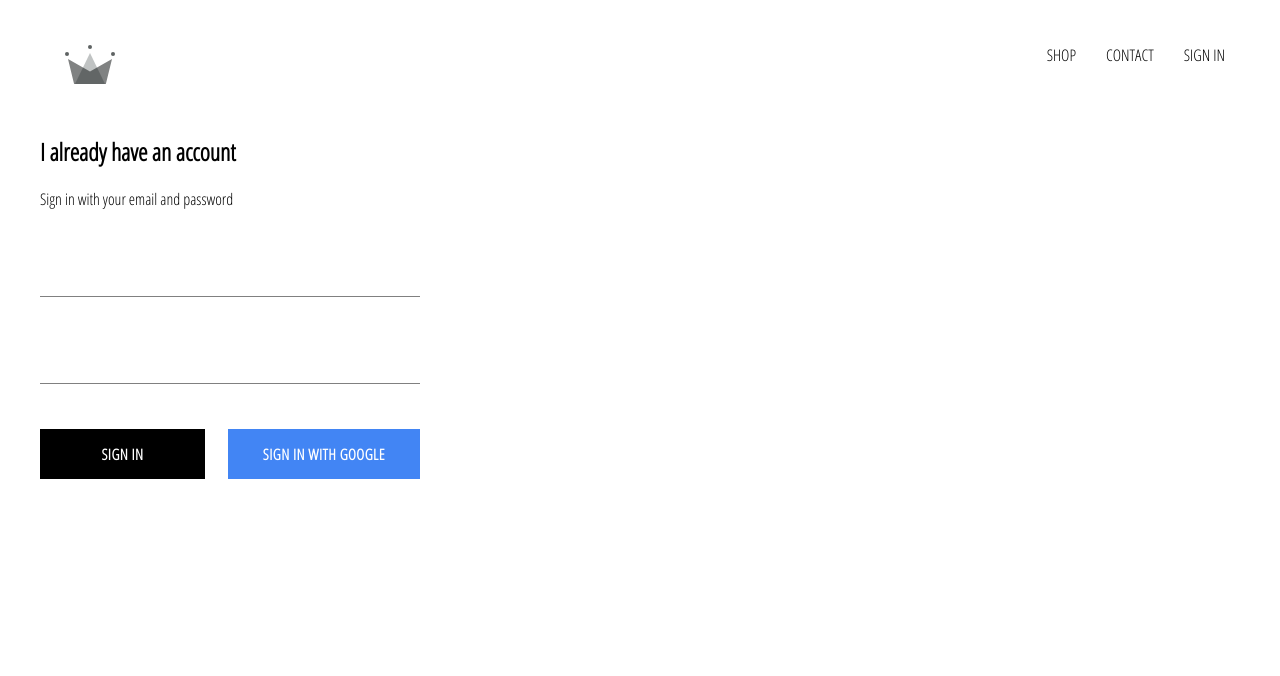
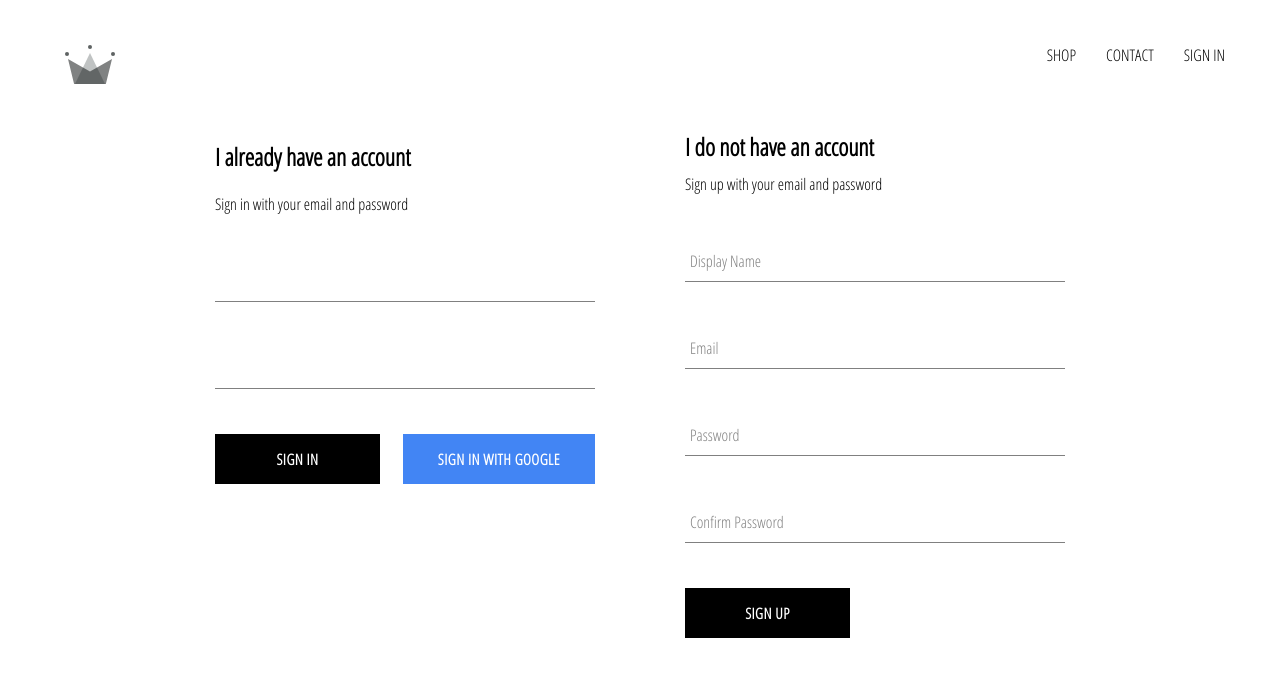
Before and after one commit to dascar5/React-Clothing, a React (Create React App) app: page /signin in a window 1280 px wide. Shown: the top 676 px of the page. Built offline with nearby package versions, Linux system fonts and the light colour scheme; no server answers.

Commit message:
sign up with firebase

```diff
--- a/src/App.js
+++ b/src/App.js
@@ -8,7 +8,7 @@
 import ShopPage from './pages/shop/shop.component'
 import Header from './components/header/header.component'
 import SignInUp from './pages/signinup/signinup.component'
-import {auth} from './firebase/firebase.utils'
+import {auth, createUserProfileDocument} from './firebase/firebase.utils'
 
 class App extends React.Component {
   constructor() {
@@ -22,9 +22,20 @@
   unsubscribeFromAuth = null
 
   componentDidMount() {
-    this.unsubscribeFromAuth = auth.onAuthStateChanged(user => {
-      this.setState({currentUser: user})
-      console.log(user)
+    this.unsubscribeFromAuth = auth.onAuthStateChanged(async userAuth => {
+      if (userAuth) {
+        const userRef = await createUserProfileDocument(userAuth)
+
+        userRef.onSnapshot(snapShot => {
+          this.setState({
+            currentUser: {
+              id: snapShot.id,
+              ...snapShot.data(),
+            },
+          })
+        })
+      }
+      this.setState({currentUser: userAuth})
     })
   }
 
--- /dev/null
+++ b/src/components/sign-up/sign-up.component.js
@@ -0,0 +1,99 @@
+/** @format */
+
+import React from 'react'
+
+import FormInput from '../form-input/form-input.component'
+import CustomButton from '../custom-button/custom-button.component'
+
+import {auth, createUserProfileDocument} from '../../firebase/firebase.utils'
+
+import './sign-up.styles.scss'
+
+class SignUp extends React.Component {
+  constructor() {
+    super()
+
+    this.state = {
+      displayName: '',
+      email: '',
+      password: '',
+      confirmPassword: '',
+    }
+  }
+
+  handleSubmit = async event => {
+    event.preventDefault()
+
+    const {displayName, email, password, confirmPassword} = this.state
+
+    if (password !== confirmPassword) {
+      alert("Passwords don't match!")
+      return
+    }
+
+    try {
+      const {user} = await auth.createUserWithEmailAndPassword(email, password)
+      await createUserProfileDocument(user, {displayName})
+      this.state = {
+        displayName: '',
+        email: '',
+        password: '',
+        confirmPassword: '',
+      }
+    } catch (error) {
+      console.error(error)
+    }
+  }
+
+  handleChange = event => {
+    const {name, value} = event.target
+    this.setState({[name]: value})
+  }
+
+  render() {
+    const {displayName, email, password, confirmPassword} = this.state
+    return (
+      <div className="sign-up">
+        <h2 className="title">I do not have an account</h2>
+        <span>Sign up with your email and password</span>
+        <form className="sign-up-form" onSubmit={this.handleSubmit}>
+          <FormInput
+            type="text"
+            name="displayName"
+            value={displayName}
+            onChange={this.handleChange}
+            label="Display Name"
+            required
+          />
+          <FormInput
+            type="email"
+            name="email"
+            value={email}
+            onChange={this.handleChange}
+            label="Email"
+            required
+          />
+          <FormInput
+            type="password"
+            name="password"
+            value={password}
+            onChange={this.handleChange}
+            label="Password"
+            required
+          />
+          <FormInput
+            type="password"
+            name="confirmPassword"
+            value={confirmPassword}
+            onChange={this.handleChange}
+            label="Confirm Password"
+            required
+          />
+          <CustomButton type="submit">SIGN UP</CustomButton>
+        </form>
+      </div>
+    )
+  }
+}
+
+export default SignUp
--- /dev/null
+++ b/src/components/sign-up/sign-up.styles.scss
@@ -0,0 +1,11 @@
+/** @format */
+
+.sign-up {
+  display: flex;
+  flex-direction: column;
+  width: 380px;
+
+  .title {
+    margin: 10px 0;
+  }
+}
--- a/src/firebase/firebase.utils.js
+++ b/src/firebase/firebase.utils.js
@@ -16,6 +16,30 @@
 
 firebase.initializeApp(config)
 
+export const createUserProfileDocument = async (userAuth, additionalData) => {
+  if (!userAuth) return
+
+  const userRef = firestore.doc(`users/${userAuth.uid}`)
+
+  const snapShot = await userRef.get()
+
+  if (!snapShot.exists) {
+    const {displayName, email} = userAuth
+    const createdAt = new Date()
+    try {
+      await userRef.set({
+        displayName,
+        email,
+        createdAt,
+        ...additionalData,
+      })
+    } catch (error) {
+      console.log('error creating user', error.message)
+    }
+  }
+  return userRef
+}
+
 export const auth = firebase.auth()
 export const firestore = firebase.firestore()
 
--- a/src/pages/signinup/signinup.component.js
+++ b/src/pages/signinup/signinup.component.js
@@ -4,10 +4,12 @@
 import './signinup.styles.scss'
 
 import SignIn from '../../components/sign-in/sign-in.component'
+import SignUp from '../../components/sign-up/sign-up.component'
 
 const SignInUp = () => (
   <div className="signinup">
     <SignIn />
+    <SignUp />
   </div>
 )
 
--- a/src/pages/signinup/signinup.styles.scss
+++ b/src/pages/signinup/signinup.styles.scss
@@ -0,0 +1,8 @@
+/** @format */
+
+.signinup {
+  width: 850px;
+  display: flex;
+  justify-content: space-between;
+  margin: 30px auto;
+}
```
Also changed, not shown: 1 other file (tests, documents, lock files or other folders).
